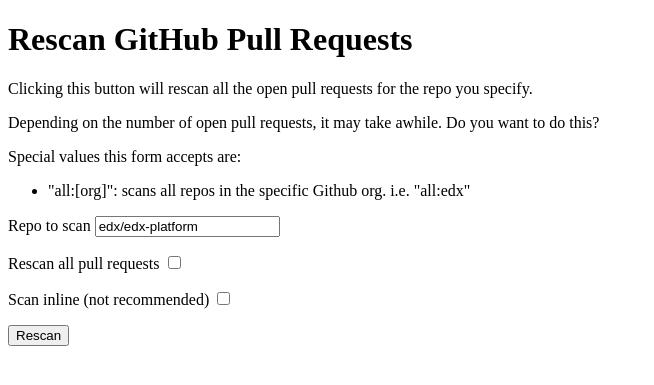
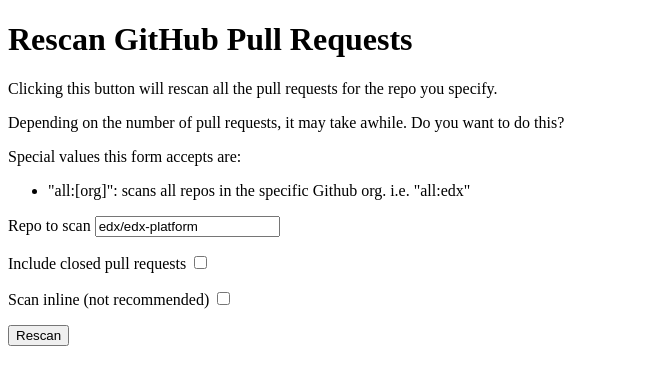
Before and after one commit to openedx/openedx-webhooks, a Flask app: page /github/rescan in a window 1280 px wide. Shown: the top 385 px of the page, without its empty margins (0-654 px from the left). Run offline with Flask 2, Linux system fonts and the light colour scheme; parts of the project's set-up code (start-up, migrations or seed data) failed here and were passed over; some libraries are stand-ins or nearby versions.

Commit message:
Clearer wording on the new checkbox

```diff
--- a/openedx_webhooks/templates/github_rescan.html
+++ b/openedx_webhooks/templates/github_rescan.html
@@ -16,12 +16,10 @@
     {% endwith %}
     <form id="rescan-form" action="{{ url_for("github_views.rescan") }}" method="POST">
     <p>
-        Clicking this button will rescan all the open pull requests for the
-        repo you specify.
+        Clicking this button will rescan all the pull requests for the repo you specify.
     </p>
     <p>
-        Depending on the number of open pull requests, it may
-        take awhile. Do you want to do this?
+        Depending on the number of pull requests, it may take awhile. Do you want to do this?
     </p>
     <p>Special values this form accepts are:</p>
     <ul>
@@ -32,7 +30,7 @@
         <input type="text" name="repo" id="repo" value="edx/edx-platform" />
     </p>
     <p>
-        <label for="allpr">Rescan all pull requests</label>
+        <label for="allpr">Include closed pull requests</label>
         <input type="checkbox" name="allpr" id="allpr" value="1" />
     </p>
     <p>
```
